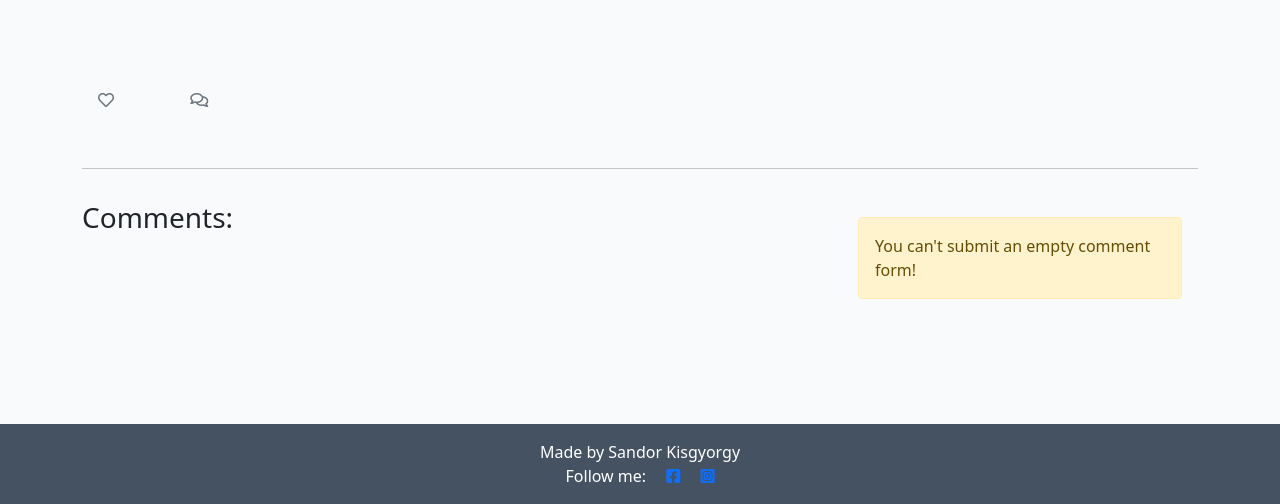
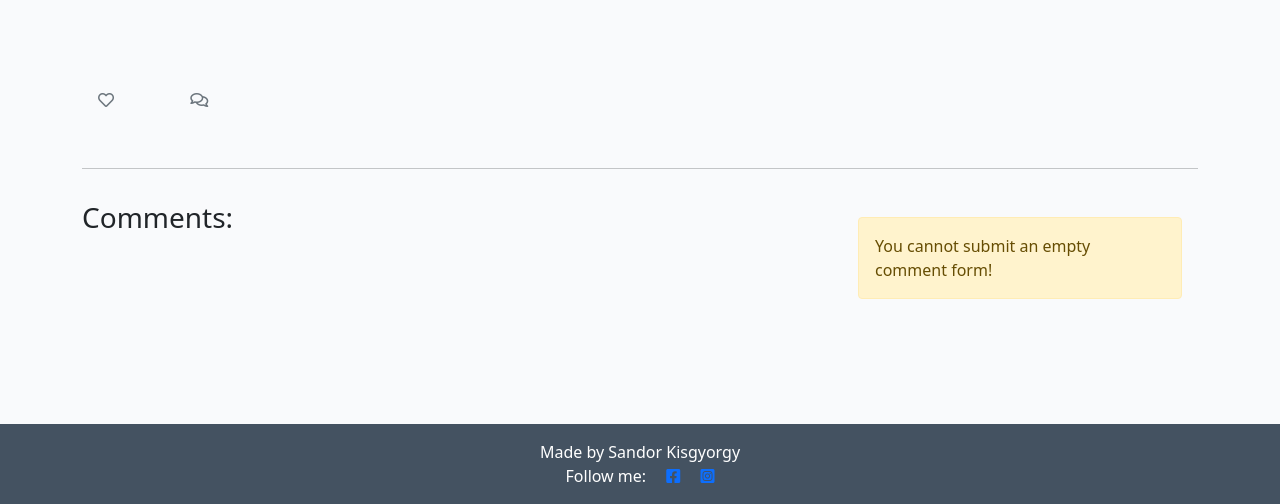
Before and after one commit to Code-Institute-Submissions/ksagep-Forth-milestone-project-MaquetteBlog_JanResub, a Django app: template templates/post_detail.html in a window 1280 px wide. Shown: the part 296-800 px from the top of the page. Run offline with Django 3.2, Linux system fonts and the light colour scheme; the template is opened without the code that fills it, so the values that code supplies are empty; some libraries are stand-ins or nearby versions.

```diff
--- a/templates/index.html
+++ b/templates/index.html
@@ -15,7 +15,7 @@
                             <div class="image-container">
                                 {% if "placeholder" in post.featured_image.url %}
                                 <img class="card-img-top"
-                                    src="../assets/images/Build your dream 3.jpg">
+                                    src="../assets/images/build your dream 3.jpg">
                                 {% else %}
                                 <img class="card-img-top" src=" {{ post.featured_image.url }}">
                                 {% endif %}
--- a/templates/post_detail.html
+++ b/templates/post_detail.html
@@ -100,9 +100,11 @@
                     Your comment is awaiting approval
                 </div>
                 {% else %}
+
                 <div class="alert alert-warning" role="alert">
-                    You can't submit an empty comment form!
+                    You cannot submit an empty comment form!
                 </div>
+
                 {% if user.is_authenticated %}
 
                 <h3>Leave a comment:</h3>
@@ -112,6 +114,7 @@
                     {% csrf_token %}
                     <button type="submit" class="btn btn-signup btn-lg">Submit</button>
                 </form>
+
                 {% endif %}
                 {% endif %}
             </div>
```
Also changed, not shown: assets/images/build your dream 3.jpg (renamed from assets/images/Build your dream 3.jpg), blog/models.py (line endings or trailing spaces).
